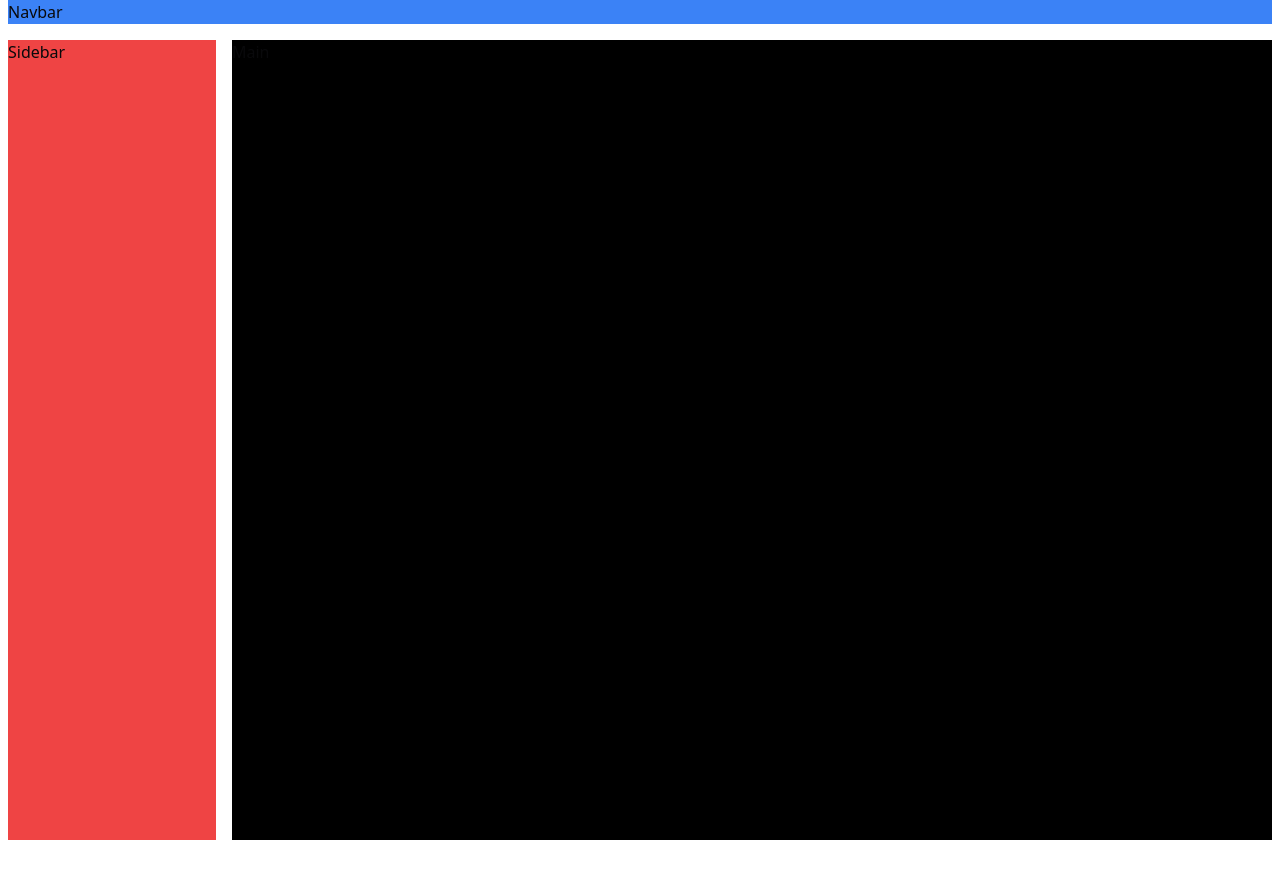
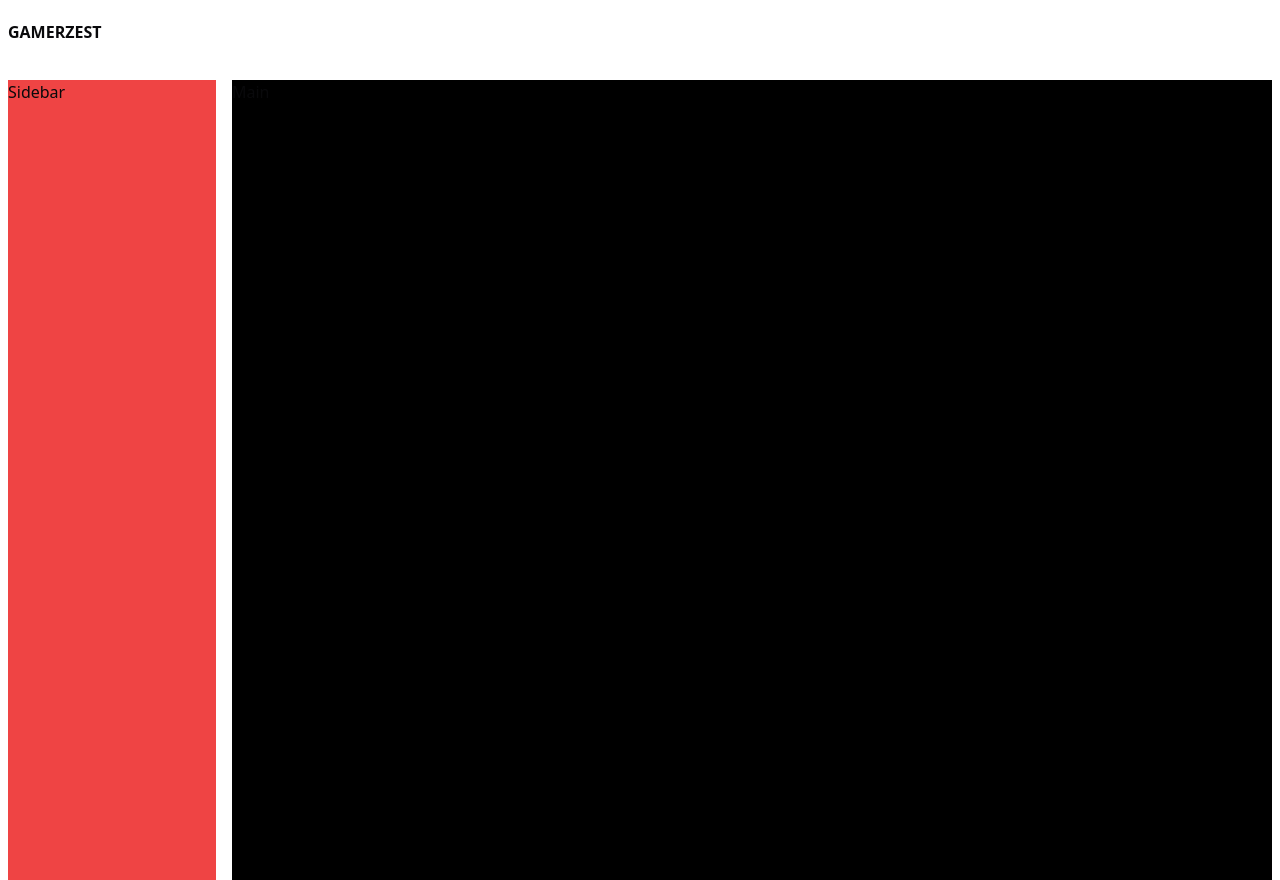
Before and after one commit to Julesdj/GamerZest, a React (Vite) app: page / in a window 1280 px wide. Before the commit the page ends 840 px from the top, so only its background shows below. Built offline with nearby package versions, Linux system fonts and the light colour scheme.

Commit message:
Implements navbar

```diff
--- a/src/App.tsx
+++ b/src/App.tsx
@@ -1,9 +1,10 @@
 import "./App.css";
+import NavBar from "./components/NavBar";
 
 function App() {
     return (
         <>
-            <nav className="w-full bg-blue-500 mb-4">Navbar</nav>
+            <NavBar />
             <div className="flex gap-4 w-full min-h-svh">
                 <aside className="hidden lg:block w-full max-w-52 bg-red-500">
                     Sidebar
--- /dev/null
+++ b/src/components/NavBar.tsx
@@ -0,0 +1,12 @@
+function NavBar() {
+    return (
+        <nav className="w-full h-16 flex gap-4 items-center mb-4">
+            <div>
+                <span className="font-bold">GAMERZEST</span>
+                <span className="sr-only">Logo</span>
+            </div>
+        </nav>
+    );
+}
+
+export default NavBar;
```
